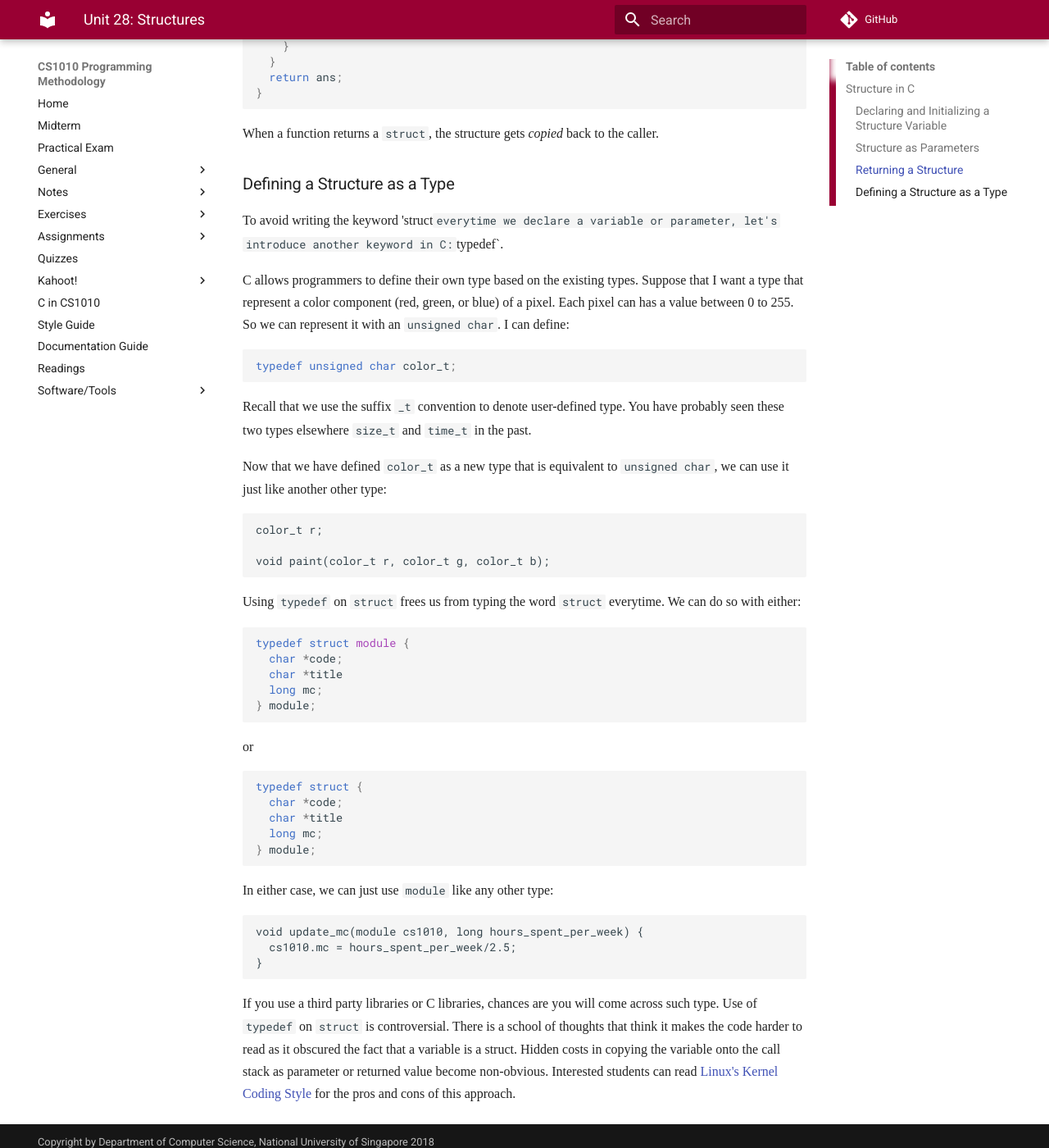
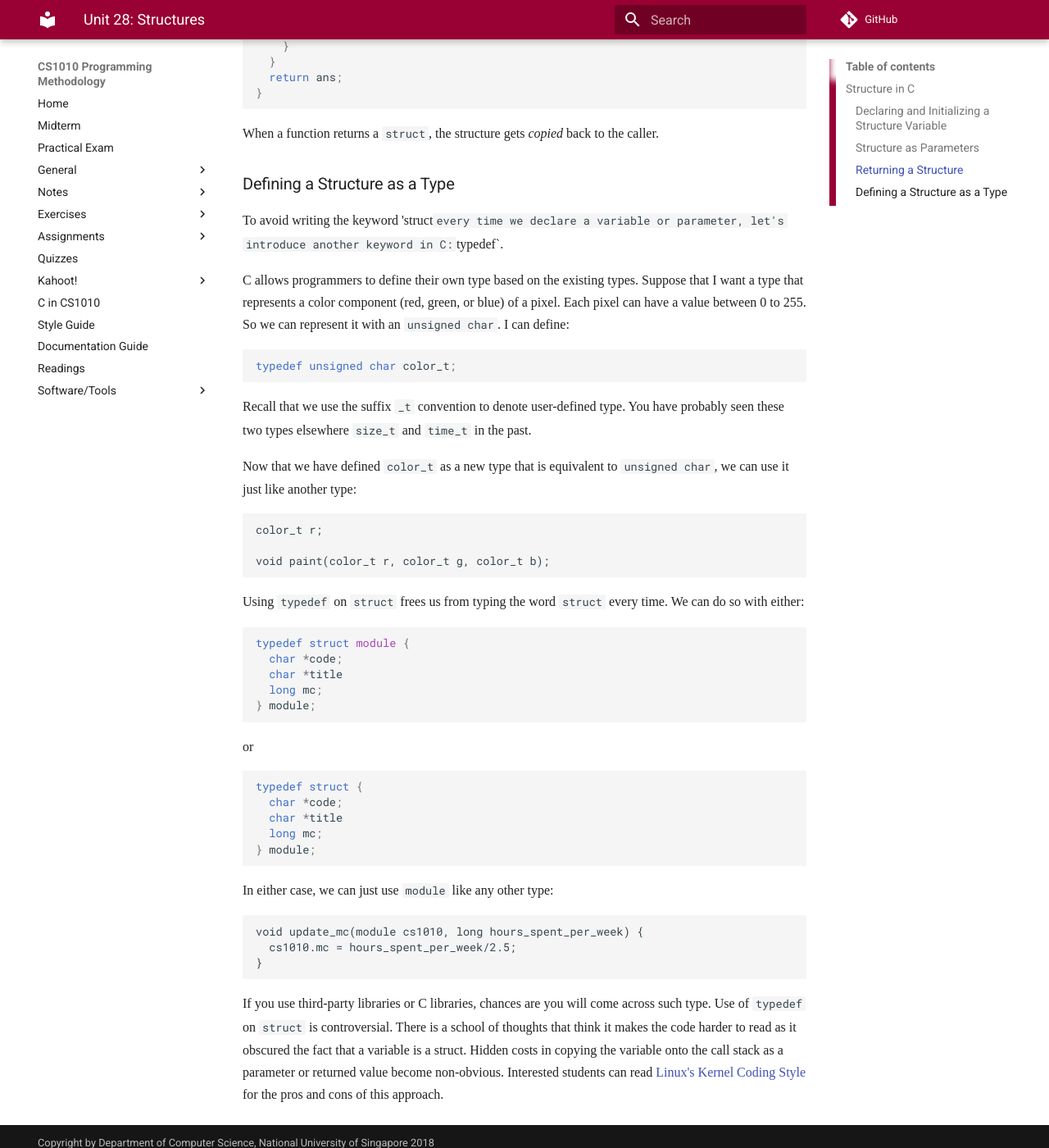
Before and after one commit to LL-Pengfei/CS1010-AY1819S1-Personal, an MkDocs documentation site: the page built from docs/28-struct.md, in a window 1280 px wide and 1400 px high, scrolled down 2912 px. Shown: the whole window at 82% size. Built offline with MkDocs 1.6.1 and Material for MkDocs 9.7.7, drawn with Linux system fonts in a browser that asks for light colours; nearby versions of some CDN libraries; some web fonts are replaced; comment, search, counter and statistics services are not loaded; old or Windows-style settings are respelled for this version of MkDocs; some of the changed text lies outside the part shown.

Commit message:
Grammar checked

````diff
--- a/docs/28-struct.md
+++ b/docs/28-struct.md
@@ -1,8 +1,8 @@
 # Unit 28: Structures
 
-We have so far been working with numbers, characters, and strings.  Not all real world objects can be easily abstracted and represented with numbers and characters.  It is useful to create our own _compound data type_ that represent real worlds objects.  Each object typically has one or more attributes, which can be of different types: A module has a code, a title, and the number of MCs; A person has a name, height, weight, and age; A phone has a model, price, and brand.
+We have so far been working with numbers, characters, and strings.  Not all real-world objects can be easily abstracted and represented with numbers and characters.  It is useful to create our own _compound data type_ that represent real worlds objects.  Each object typically has one or more attributes, which can be of different types: A module has a code, a title, and the number of MCs; A person has a name, height, weight, and age; A phone has a model, price, and brand.
 
-If you look back at the code that we have written, often there are multiple variables that are related to each other and "belongs together."  When we pass one as argument into a function, often we need to pass another.  It is useful to group them into a compound data type as well.  For instance: A 1D array and its length; A 2D array, its width, and its height; A pixel, its row, its column, and its color.
+If you look back at the code that we have written, often there are multiple variables that are related to each other and "belongs together."  When we pass one as an argument into a function, often we need to pass another.  It is useful to group them into a compound data type as well.  For instance: A 1D array and its length; A 2D array, its width, and its height; A pixel, its row, its column, and its color.
 
 ## Structure in C
 
@@ -133,9 +133,9 @@ When a function returns a `struct`, the structure gets _copied_ back to the call
 
 ### Defining a Structure as a Type
 
-To avoid writing the keyword 'struct` everytime we declare a variable or parameter, let's introduce another keyword in C: `typedef`.
+To avoid writing the keyword 'struct` every time we declare a variable or parameter, let's introduce another keyword in C: `typedef`.
 
-C allows programmers to define their own type based on the existing types.  Suppose that I want a type that represent a color component (red, green, or blue) of a pixel.  Each pixel can has a value between 0 to 255.  So we can represent it with an `unsigned char`.  I can define:
+C allows programmers to define their own type based on the existing types.  Suppose that I want a type that represents a color component (red, green, or blue) of a pixel.  Each pixel can have a value between 0 to 255.  So we can represent it with an `unsigned char`.  I can define:
 
 ```C
 typedef unsigned char color_t;
@@ -143,7 +143,7 @@ typedef unsigned char color_t;
 
 Recall that we use the suffix `_t` convention to denote user-defined type.  You have probably seen these two types elsewhere `size_t` and `time_t` in the past.
 
-Now that we have defined `color_t` as a new type that is equivalent to `unsigned char`, we can use it just like another other type:
+Now that we have defined `color_t` as a new type that is equivalent to `unsigned char`, we can use it just like another type:
 
 ```
 color_t r;
@@ -151,7 +151,7 @@ color_t r;
 void paint(color_t r, color_t g, color_t b);
 ```
 
-Using `typedef` on `struct` frees us from typing the word `struct` everytime.  We can do so with either:
+Using `typedef` on `struct` frees us from typing the word `struct` every time.  We can do so with either:
 
 ```C
 typedef struct module {
@@ -180,4 +180,4 @@ void update_mc(module cs1010, long hours_spent_per_week) {
 }
 ```
 
-If you use a third party libraries or C libraries, chances are you will come across such type.  Use of `typedef` on `struct` is controversial.  There is a school of thoughts that think it makes the code harder to read as it obscured the fact that a variable is a struct.  Hidden costs in copying the variable onto the call stack as parameter or returned value become non-obvious.  Interested students can read [Linux's Kernel Coding Style](https://www.kernel.org/doc/html/v4.10/process/coding-style.html#typedefs) for the pros and cons of this approach.
+If you use third-party libraries or C libraries, chances are you will come across such type.  Use of `typedef` on `struct` is controversial.  There is a school of thoughts that think it makes the code harder to read as it obscured the fact that a variable is a struct.  Hidden costs in copying the variable onto the call stack as a parameter or returned value become non-obvious.  Interested students can read [Linux's Kernel Coding Style](https://www.kernel.org/doc/html/v4.10/process/coding-style.html#typedefs) for the pros and cons of this approach.
````
Also changed, not shown: other parts of docs/28-struct.md (+2 -2 lines).
